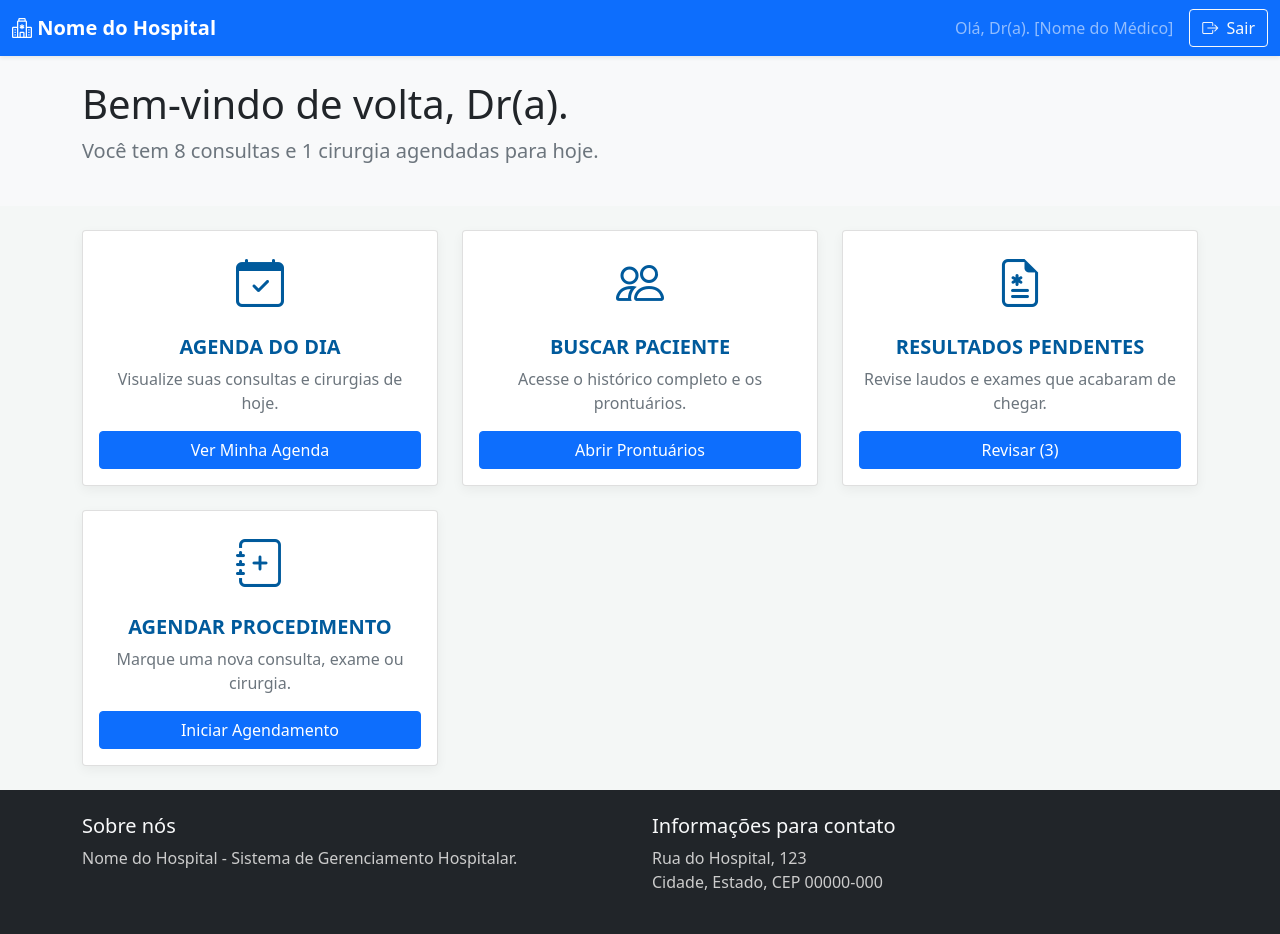
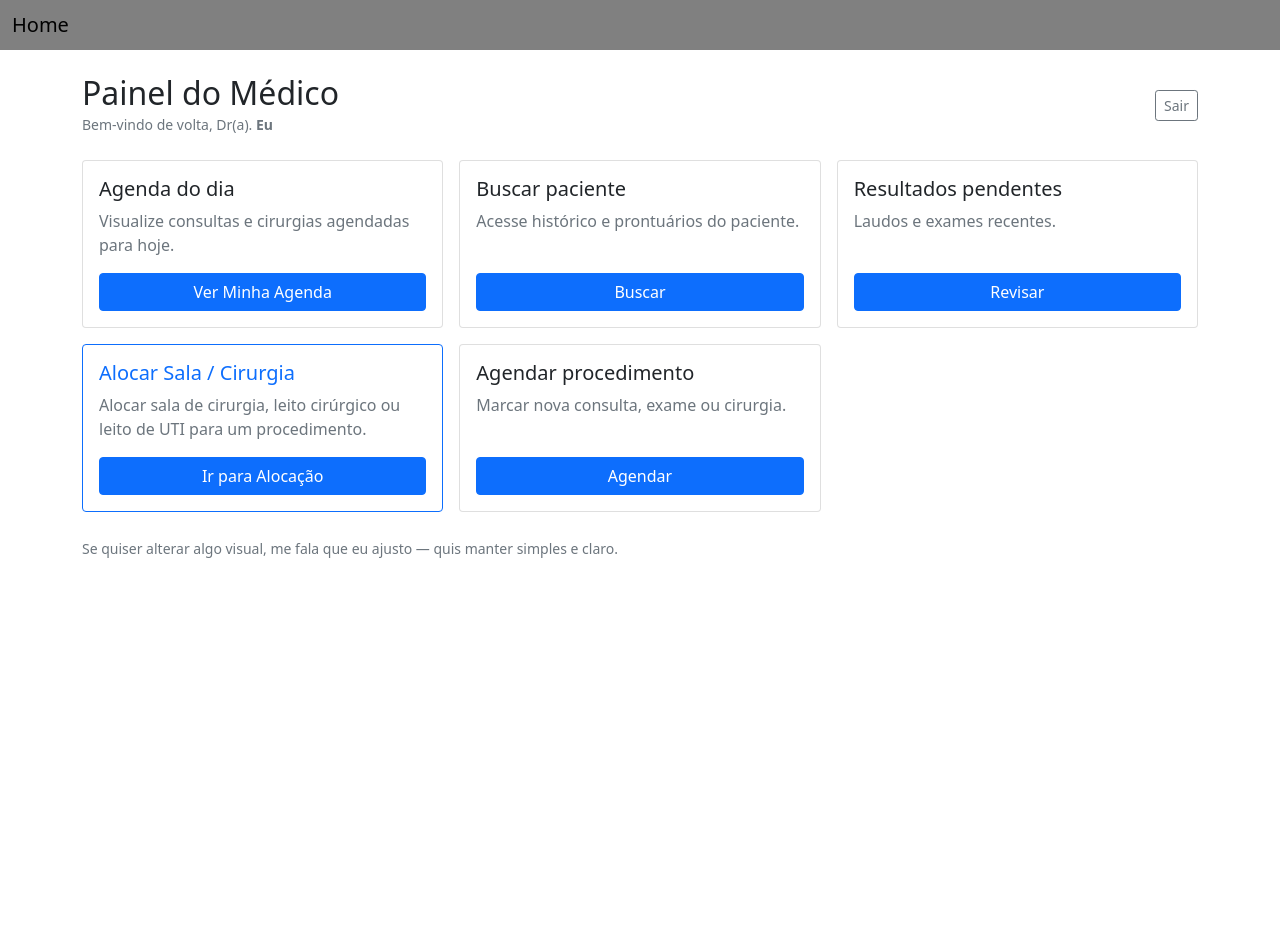
Before and after one commit to BernardoFerrazG/Hospital_bd, a Django app: page /home_med/ in a window 1280 px wide. After the commit the page ends 558 px from the top, so only its background shows below. Run offline with Django 5.2, Linux system fonts and the light colour scheme; a user stored in the database is signed in.

Commit message:
mudanças iniciais na alocacao de salas

```diff
--- a/projeto/app/medico/views.py
+++ b/projeto/app/medico/views.py
@@ -2,8 +2,10 @@ from django.shortcuts import render, redirect
 from django.http import HttpResponse
 from django.urls import reverse
 from django.db import transaction
-from ..models import Pessoa, Funcionario, Medico
+from ..models import Pessoa, Funcionario, Medico, Enfermeiro, Paciente, SalaCirurgia, Cirurgia
 from django.contrib.auth.decorators import login_required
+from datetime import datetime
+
 
 
 def cadastro_medico(request):
@@ -81,3 +83,99 @@ def cadastro_medico(request):
 @login_required(login_url='/auth/login/')
 def home_med(request):
     return render(request, "home/home_med.html")
+
+
+@login_required(login_url='/login/')
+def listar_salas(request):
+    """
+    Lista salas de cirurgia e mostra formulário para reservar.
+    """
+    salas = SalaCirurgia.objects.all().order_by('numero')
+    enfermeiros = Enfermeiro.objects.all()
+    return render(request, "alocar/alocar_sala.html", {
+        "salas": salas,
+        "enfermeiros": enfermeiros,
+    })
+
+
+@login_required(login_url='/login/')
+def alocar_sala(request):
+    """
+    POST handler: aloca a sala para o médico logado, cria registro de cirurgia.
+    Form fields: sala_numero, data (YYYY-MM-DD), horario (HH:MM), coren (opcional), paciente_pcpf (opcional)
+    """
+    if request.method != "POST":
+        return HttpResponse("Método inválido", status=405)
+
+    sala_numero = request.POST.get("sala_numero")
+    data_str = request.POST.get("data")
+    horario_str = request.POST.get("horario")
+    coren = request.POST.get("coren") or None
+    paciente_pcpf = request.POST.get("paciente_pcpf") or None
+
+    if not (sala_numero and data_str and horario_str):
+        return HttpResponse("Preencha sala, data e horário.", status=400)
+
+    # identifica médico logado (mesma lógica que você usa no login)
+    username = request.user.username
+    pessoa = Pessoa.objects.filter(cpf=username).first() or Pessoa.objects.filter(nome=username).first()
+    if not pessoa:
+        return HttpResponse("Usuário não registrado na tabela Pessoa.", status=404)
+
+    funcionario = Funcionario.objects.filter(fcpf=pessoa).first()
+    if not funcionario:
+        return HttpResponse("Usuário não encontrado como funcionário.", status=404)
+
+    medico = Medico.objects.filter(mcpf=funcionario).first()
+    if not medico:
+        return HttpResponse("Usuário não é um médico.", status=403)
+
+    # parse data/horario
+    try:
+        data_obj = datetime.strptime(data_str, "%Y-%m-%d").date()
+        horario_obj = datetime.strptime(horario_str, "%H:%M").time()
+    except Exception:
+        return HttpResponse("Formato de data/hora inválido.", status=400)
+
+    # checagem simples de conflito: já existe cirurgia com mesma sala/data/horário?
+    conflito = Cirurgia.objects.filter(fsala__numero=sala_numero, data=data_obj, horario=horario_obj).exists()
+    if conflito:
+        return HttpResponse("Conflito: já existe cirurgia nessa sala nesse horário.", status=400)
+
+    try:
+        with transaction.atomic():
+            sala = SalaCirurgia.objects.get(numero=sala_numero)
+
+            # resolve enfermeiro/paciente se fornecidos
+            enfermeiro_obj = None
+            paciente_obj = None
+            if coren:
+                enfermeiro_obj = Enfermeiro.objects.filter(coren=coren).first()
+                if not enfermeiro_obj:
+                    return HttpResponse("Enfermeiro não encontrado (COREN inválido).", status=404)
+            if paciente_pcpf:
+                paciente_obj = Paciente.objects.filter(pcpf=paciente_pcpf).first()
+                if not paciente_obj:
+                    return HttpResponse("Paciente não encontrado (CPF inválido).", status=404)
+
+            # marca sala (foreignkeys aceitam objetos)
+            sala.fmedico = medico
+            sala.fenfermeiro = enfermeiro_obj
+            sala.status = "ocupado"
+            sala.save()
+
+            # cria a cirurgia
+            Cirurgia.objects.create(
+                horario=horario_obj,
+                data=data_obj,
+                fpaciente=paciente_obj,
+                fmedico=medico,
+                fsala=sala,
+                fenfermeiro=enfermeiro_obj
+            )
+    except SalaCirurgia.DoesNotExist:
+        return HttpResponse("Sala não encontrada.", status=404)
+    except Exception as e:
+        return HttpResponse(f"Erro ao alocar sala: {e}", status=500)
+
+    return redirect(reverse("listar_salas"))
--- a/projeto/app/templates/home/home_med.html
+++ b/projeto/app/templates/home/home_med.html
@@ -1,175 +1,77 @@
-<!DOCTYPE html>
-<html lang="pt-br">
-  <head>
-    <meta charset="utf-8" />
-    <meta name="viewport" content="width=device-width, initial-scale=1" />
-    <link
-      href="https://cdn.jsdelivr.net/npm/bootstrap@5.0.2/dist/css/bootstrap.min.css"
-      rel="stylesheet"
-      integrity="sha384-EVSTQN3/azprG1Anm3QDgpJLIm9Nao0Yz1ztcQTwFspd3yD65VohhpuuCOmLASjC"
-      crossorigin="anonymous"
-    />
-    <link
-      rel="stylesheet"
-      href="https://cdn.jsdelivr.net/npm/bootstrap-icons@1.10.5/font/bootstrap-icons.css"
-    />
-    <title>Painel Médico</title>
-    <style>
-      :root {
-        --bs-primary: #005a9c;
-      }
-      .navbar-brand {
-        font-weight: 600;
-      }
-      .action-card {
-        transition: all 0.2s ease-in-out;
-        box-shadow: 0 4px 12px rgba(0, 0, 0, 0.05);
-      }
-      .action-card:hover {
-        transform: translateY(-5px);
-        box-shadow: 0 8px 16px rgba(0, 0, 0, 0.1);
-      }
-      .action-card .card-title {
-        color: var(--bs-primary);
-        font-weight: 600;
-      }
-      .action-card .card-icon {
-        font-size: 3rem;
-        color: var(--bs-primary);
-      }
-      .user-menu {
-        color: rgba(255, 255, 255, 0.8);
-      }
-      .user-menu a {
-        color: white;
-        text-decoration: none;
-        font-weight: 500;
-      }
-      html,
-      body {
-        min-height: 100vh;
-      }
-      body {
-        display: flex;
-        flex-direction: column;
-      }
-      main {
-        flex-grow: 1;
-      }
-    </style>
-  </head>
-  <body style="background-color: #f4f7f6">
-    <nav class="navbar navbar-expand-lg navbar-dark bg-primary shadow-sm">
-      <div class="container-fluid">
-        <a class="navbar-brand" href="#">
-          <i class="bi bi-hospital"></i> Nome do Hospital
-        </a>
-        <div class="d-flex align-items-center">
-          <span class="navbar-text user-menu me-3">
-            Olá, Dr(a). [Nome do Médico]
-          </span>
-          <a href="#" class="btn btn-outline-light">
-            <i class="bi bi-box-arrow-right me-1"></i>
-            Sair
-          </a>
+{% extends 'base.html' %}
+{% block conteudo %}
+
+<div class="container py-4">
+  <nav class="d-flex justify-content-between align-items-center mb-4">
+    <div>
+      <h2 class="mb-0">Painel do Médico</h2>
+      <small class="text-muted">Bem-vindo de volta, Dr(a). <strong>{{ request.user.username }}</strong></small>
     </div>
+    <div>
+      <!-- ajuste o href caso tenha uma view de logout real -->
+      <a href="{% url 'login' %}" class="btn btn-outline-secondary btn-sm">Sair</a>
     </div>
   </nav>
 
-    <main>
-      <div class="container-fluid py-4 bg-light">
-        <div class="container">
-          <h1>Bem-vindo de volta, Dr(a).</h1>
-          <p class="lead text-muted">
-            Você tem <b>8 consultas</b> e <b>1 cirurgia</b> agendadas para hoje.
-          </p>
-        </div>
-      </div>
-
-      <div class="container mt-4">
-        <div class="row g-4 pb-4">
-          <div class="col-md-6 col-lg-4">
-            <div class="card action-card h-100">
-              <div class="card-body text-center d-flex flex-column">
-                <i class="bi bi-calendar-check card-icon mb-3"></i>
-                <h5 class="card-title">AGENDA DO DIA</h5>
-                <p class="card-text text-muted">
-                  Visualize suas consultas e cirurgias de hoje.
-                </p>
+  <div class="row g-3">
+    <div class="col-12 col-md-6 col-lg-4">
+      <div class="card h-100">
+        <div class="card-body d-flex flex-column">
+          <h5 class="card-title">Agenda do dia</h5>
+          <p class="card-text text-muted mb-3">Visualize consultas e cirurgias agendadas para hoje.</p>
           <a href="#" class="btn btn-primary mt-auto">Ver Minha Agenda</a>
         </div>
       </div>
     </div>
 
-          <div class="col-md-6 col-lg-4">
-            <div class="card action-card h-100">
-              <div class="card-body text-center d-flex flex-column">
-                <i class="bi bi-people card-icon mb-3"></i>
-                <h5 class="card-title">BUSCAR PACIENTE</h5>
-                <p class="card-text text-muted">
-                  Acesse o histórico completo e os prontuários.
-                </p>
-                <a href="#" class="btn btn-primary mt-auto"
-                  >Abrir Prontuários</a
-                >
+    <div class="col-12 col-md-6 col-lg-4">
+      <div class="card h-100">
+        <div class="card-body d-flex flex-column">
+          <h5 class="card-title">Buscar paciente</h5>
+          <p class="card-text text-muted mb-3">Acesse histórico e prontuários do paciente.</p>
+          <a href="#" class="btn btn-primary mt-auto">Buscar</a>
         </div>
       </div>
     </div>
 
-          <div class="col-md-6 col-lg-4">
-            <div class="card action-card h-100">
-              <div class="card-body text-center d-flex flex-column">
-                <i class="bi bi-file-earmark-medical card-icon mb-3"></i>
-                <h5 class="card-title">RESULTADOS PENDENTES</h5>
-                <p class="card-text text-muted">
-                  Revise laudos e exames que acabaram de chegar.
-                </p>
-                <a href="#" class="btn btn-primary mt-auto">Revisar (3)</a>
+    <div class="col-12 col-md-6 col-lg-4">
+      <div class="card h-100">
+        <div class="card-body d-flex flex-column">
+          <h5 class="card-title">Resultados pendentes</h5>
+          <p class="card-text text-muted mb-3">Laudos e exames recentes.</p>
+          <a href="#" class="btn btn-primary mt-auto">Revisar</a>
         </div>
       </div>
     </div>
 
-          <div class="col-md-6 col-lg-4">
-            <div class="card action-card h-100">
-              <div class="card-body text-center d-flex flex-column">
-                <i class="bi bi-journal-plus card-icon mb-3"></i>
-                <h5 class="card-title">AGENDAR PROCEDIMENTO</h5>
-                <p class="card-text text-muted">
-                  Marque uma nova consulta, exame ou cirurgia.
+    <!-- Cartão importante: Alocação de Salas (vai para a view listar_salas) -->
+    <div class="col-12 col-md-6 col-lg-4">
+      <div class="card border-primary h-100">
+        <div class="card-body d-flex flex-column">
+          <h5 class="card-title text-primary">Alocar Sala / Cirurgia</h5>
+          <p class="card-text text-muted mb-3">
+            Alocar sala de cirurgia, leito cirúrgico ou leito de UTI para um procedimento.
           </p>
-                <a href="#" class="btn btn-primary mt-auto"
-                  >Iniciar Agendamento</a
-                >
+          <a href="{% url 'listar_salas' %}" class="btn btn-primary mt-auto">Ir para Alocação</a>
+        </div>
+      </div>
+    </div>
+
+    <!-- Botão rápido para iniciar um agendamento (mesma ideia) -->
+    <div class="col-12 col-md-6 col-lg-4">
+      <div class="card h-100">
+        <div class="card-body d-flex flex-column">
+          <h5 class="card-title">Agendar procedimento</h5>
+          <p class="card-text text-muted mb-3">Marcar nova consulta, exame ou cirurgia.</p>
+          <a href="#" class="btn btn-primary mt-auto">Agendar</a>
         </div>
       </div>
     </div>
   </div>
+
+  <footer class="mt-4 text-muted">
+    <small>Se quiser alterar algo visual, me fala que eu ajusto — quis manter simples e claro.</small>
+  </footer>
 </div>
-    </main>
-    <footer class="container-fluid bg-dark text-light p-4">
-      <div class="container">
-        <div class="row">
-          <div class="col-md-6">
-            <h5>Sobre nós</h5>
-            <p style="color: #ccc">
-              Nome do Hospital - Sistema de Gerenciamento Hospitalar.
-            </p>
-          </div>
-          <div class="col-md-6">
-            <h5>Informações para contato</h5>
-            <p style="color: #ccc">
-              Rua do Hospital, 123<br />
-              Cidade, Estado, CEP 00000-000
-            </p>
-          </div>
-        </div>
-      </div>
-    </footer>
 
-    <script
-      src="https://cdn.jsdelivr.net/npm/bootstrap@5.0.2/dist/js/bootstrap.bundle.min.js"
-      integrity="sha384-MrcW6ZMFYlzcLA8Nl+NtUVF0sA7MsXsP1UyJoMp4YLEuNSfAP+JcXn/tWtIaxVXM"
-      crossorigin="anonymous"
-    ></script>
-  </body>
-</html>
+{% endblock %}
--- a/projeto/app/urls.py
+++ b/projeto/app/urls.py
@@ -1,5 +1,6 @@
 from django.urls import path
 from app import views
+from app.medico.views import listar_salas, alocar_sala
 
 urlpatterns = [
 
@@ -12,12 +13,13 @@ urlpatterns = [
     path('cadastro/admin/', views.cadastro_admin, name='cadastro_admin'),
     path('cadastro/paciente/', views.cadastro_paciente, name='cadastro_paciente'),
 
-
-
     path('login/', views.login, name='login'),
     path('home/', views.home, name='home'),
     path('home_med/', views.home_med, name='home_med'),
     path('home_enf/', views.home_enf, name='home_enf'),
     path('home_admin/', views.home_admin, name='home_admin'),
     path('alocar/', views.alocar, name='alocar'),
+
+    path('medico/salas/', listar_salas, name='listar_salas'),
+    path('medico/salas/alocar/', alocar_sala, name='alocar_sala'),
 ]
--- a/projeto/projeto/settings.py
+++ b/projeto/projeto/settings.py
@@ -77,7 +77,7 @@ WSGI_APPLICATION = "projeto.wsgi.application"
 DATABASES = {
     "default": {
         "ENGINE": "django.db.backends.postgresql",
-        "NAME":"postgres",
+        "NAME":"hospital_bd",
         "USER": "postgres",
         "PASSWORD": "tozetto10",
         "HOST": "localhost",
```
Also changed, not shown: projeto/app/models.py (+135 -0 lines), projeto/app/templates/usuarios/medico/alocar_sala.html (added, +80 -0 lines), projeto/app/templates/usuarios/medico/listar_salas.html (added, +30 -0 lines). Lines whose indentation alone changed are shown as unchanged.
